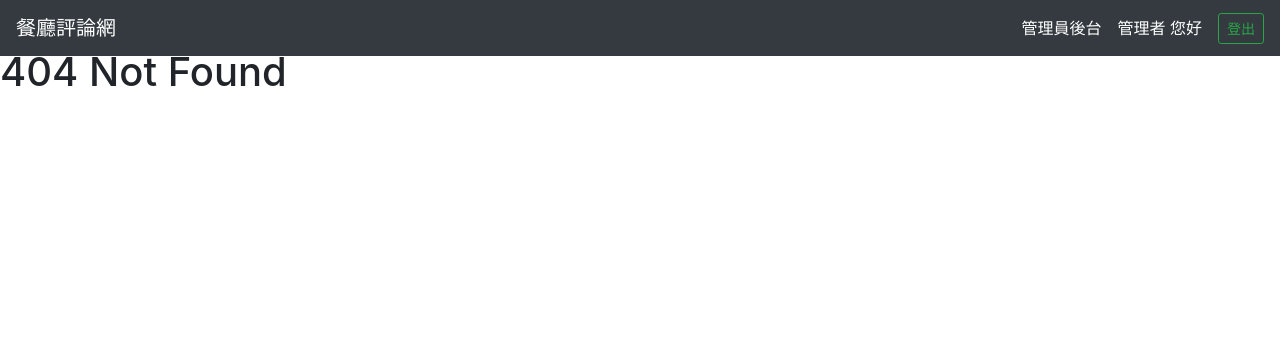
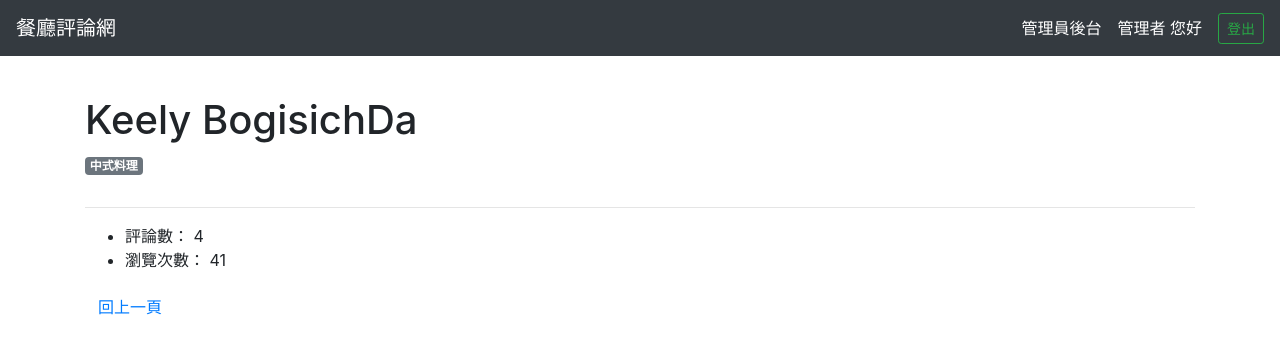
Before and after one commit to fogjogger1992/forum-front-end-vue, a Vue app: page /#/restaurants/1/dashboard in a window 1280 px wide. Before the commit this address had no page. Shown: the top 354 px of the page. Built offline with nearby package versions, Linux system fonts and the light colour scheme.

Commit message:
feat: Add RestaurantsDashboard

```diff
--- a/src/components/RestaurantDetail.vue
+++ b/src/components/RestaurantDetail.vue
@@ -32,7 +32,12 @@
     </div>
     <div class="col-lg-8">
       <p>{{ restaurant.description }}</p>
-      <a class="btn btn-primary btn-border mr-2" href="#">Dashboard</a>
+      <router-link
+        :to="{ name: 'restaurant-dashboard', params: { id: restaurant.id } }"
+        class="btn btn-primary btn-border mr-2"
+        href="#"
+        >Dashboard
+      </router-link>
 
       <button
         v-if="restaurant.isFavorited"
--- a/src/router/index.js
+++ b/src/router/index.js
@@ -43,6 +43,11 @@
     component: () => import('../views/Restaurant.vue')
   },
   {
+    path: '/restaurants/:id/dashboard',
+    name: 'restaurant-dashboard',
+    component: () => import('../views/RestaurantDashboard.vue')
+  },
+  {
     path: '/users/top',
     name: 'users-top',
     component: () => import('../views/UsersTop.vue')
--- /dev/null
+++ b/src/views/RestaurantDashboard.vue
@@ -0,0 +1,156 @@
+<template>
+  <div class="container py-5">
+    <div>
+      <h1>{{ restaurant.name }}</h1>
+      <span class="badge badge-secondary mt-1 mb-3">
+        {{ restaurant.categoryName }}
+      </span>
+    </div>
+
+    <hr />
+
+    <ul>
+      <li>評論數： {{ restaurant.commentCounts }}</li>
+      <li>瀏覽次數： {{ restaurant.viewCounts }}</li>
+    </ul>
+
+    <button type="button" class="btn btn-link" @click="$router.back()">
+      回上一頁
+    </button>
+  </div>
+</template>
+
+<script>
+const dummyData = {
+  restaurant: {
+    id: 1,
+    name: "Keely BogisichDa",
+    tel: "119.568.4472 x714",
+    address: "9991 Dorothy Canyon",
+    opening_hours: "08:00",
+    description:
+      "Beatae et sit aut velit sed minus esse est est. Cupiditate quod ut impedit ipsa repudiandae dicta blanditiis dignissimos consequuntur. Illum minima explicabo animi nostrum recusandae voluptatum fugit. Sunt impedit praesentium atque. Itaque doloribus minima provident unde odit quod iste et.",
+    image:
+      "https://loremflickr.com/320/240/restaurant,food/?random=43.31238337743435",
+    viewCounts: 41,
+    createdAt: "2021-05-17T05:11:05.000Z",
+    updatedAt: "2021-06-26T13:40:38.000Z",
+    CategoryId: 1,
+    Category: {
+      id: 1,
+      name: "中式料理",
+      createdAt: "2021-05-17T05:11:05.000Z",
+      updatedAt: "2021-05-17T05:11:05.000Z",
+    },
+    Comments: [
+      {
+        id: 1,
+        text: "Ex dolorem molestiae id sint.",
+        UserId: 1,
+        RestaurantId: 1,
+        createdAt: "2021-05-17T05:11:05.000Z",
+        updatedAt: "2021-05-17T05:11:05.000Z",
+        User: {
+          id: 1,
+          name: "root",
+          email: "root@example.com",
+          password:
+            "$2a$10$XaxJSOdUg2/931GxMxcJpOWAB1wmUbW5WUwM1GohFh0SyfUxHNYKG",
+          isAdmin: false,
+          image: "https://i.imgur.com/eVfTIsY.jpg",
+          createdAt: "2021-05-17T05:11:05.000Z",
+          updatedAt: "2021-06-23T12:15:27.000Z",
+        },
+      },
+      {
+        id: 101,
+        text: "Eligendi et ut magni occaecati ipsum.",
+        UserId: 1,
+        RestaurantId: 1,
+        createdAt: "2021-05-17T05:11:05.000Z",
+        updatedAt: "2021-05-17T05:11:05.000Z",
+        User: {
+          id: 1,
+          name: "root",
+          email: "root@example.com",
+          password:
+            "$2a$10$XaxJSOdUg2/931GxMxcJpOWAB1wmUbW5WUwM1GohFh0SyfUxHNYKG",
+          isAdmin: false,
+          image: "https://i.imgur.com/eVfTIsY.jpg",
+          createdAt: "2021-05-17T05:11:05.000Z",
+          updatedAt: "2021-06-23T12:15:27.000Z",
+        },
+      },
+      {
+        id: 51,
+        text: "Exercitationem quis sunt quae repellendus.",
+        UserId: 2,
+        RestaurantId: 1,
+        createdAt: "2021-05-17T05:11:05.000Z",
+        updatedAt: "2021-05-17T05:11:05.000Z",
+        User: {
+          id: 2,
+          name: "Fushiguro Megumi",
+          email: "user1@example.com",
+          password:
+            "$2a$10$A0B7wDm/3dqFAxjH45sXW.2ASFMgKVGKU3DH6O5VpnGSG3Bd6Y9kq",
+          isAdmin: false,
+          image: "https://i.imgur.com/hSgGs9O.jpg",
+          createdAt: "2021-05-17T05:11:05.000Z",
+          updatedAt: "2021-05-29T16:25:56.000Z",
+        },
+      },
+      {
+        id: 151,
+        text: "Exercitationem quis sunt quae repellendus.\nEligendi et ut magni occaecati ipsum.",
+        UserId: 11,
+        RestaurantId: 1,
+        createdAt: "2021-05-29T07:47:43.000Z",
+        updatedAt: "2021-05-29T07:47:43.000Z",
+        User: {
+          id: 11,
+          name: "Itadori Yuji",
+          email: "Da@example.com",
+          password:
+            "$2a$10$p7b9n0Gg1WNmrhTx.pQfhOtkCcynVowSDNM6BpMORotEz/d6.nA0K",
+          isAdmin: false,
+          image: "https://i.imgur.com/pIHFJtM.png",
+          createdAt: "2021-05-29T07:38:44.000Z",
+          updatedAt: "2021-05-29T16:30:20.000Z",
+        },
+      },
+    ],
+  },
+};
+
+export default {
+  name: "RestaurantDashboard",
+  data() {
+    return {
+      restaurant: {
+        id: -1,
+        name: "",
+        categoryName: "",
+        commentCounts: 0,
+        viewCounts: 0,
+      },
+    };
+  },
+  created() {
+    this.fetchRestaurant();
+  },
+  methods: {
+    fetchRestaurant() {
+      const { id, name, Category, Comments, viewCounts } = dummyData.restaurant;
+      this.restaurant = {
+        ...this.restaurant,
+        id,
+        name,
+        categoryName: Category ? Category.name : "未分類",
+        commentCounts: Comments.length,
+        viewCounts,
+      };
+    },
+  },
+};
+</script>
```
